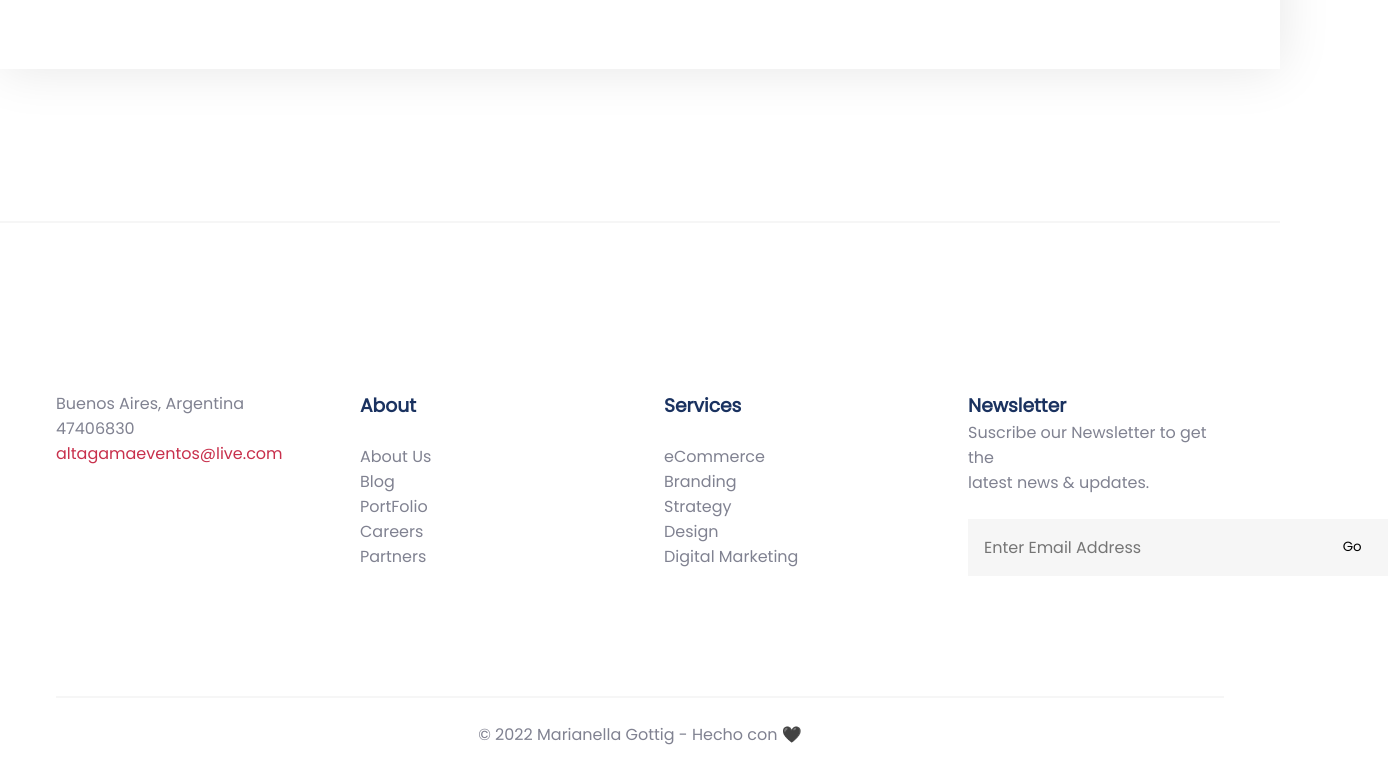
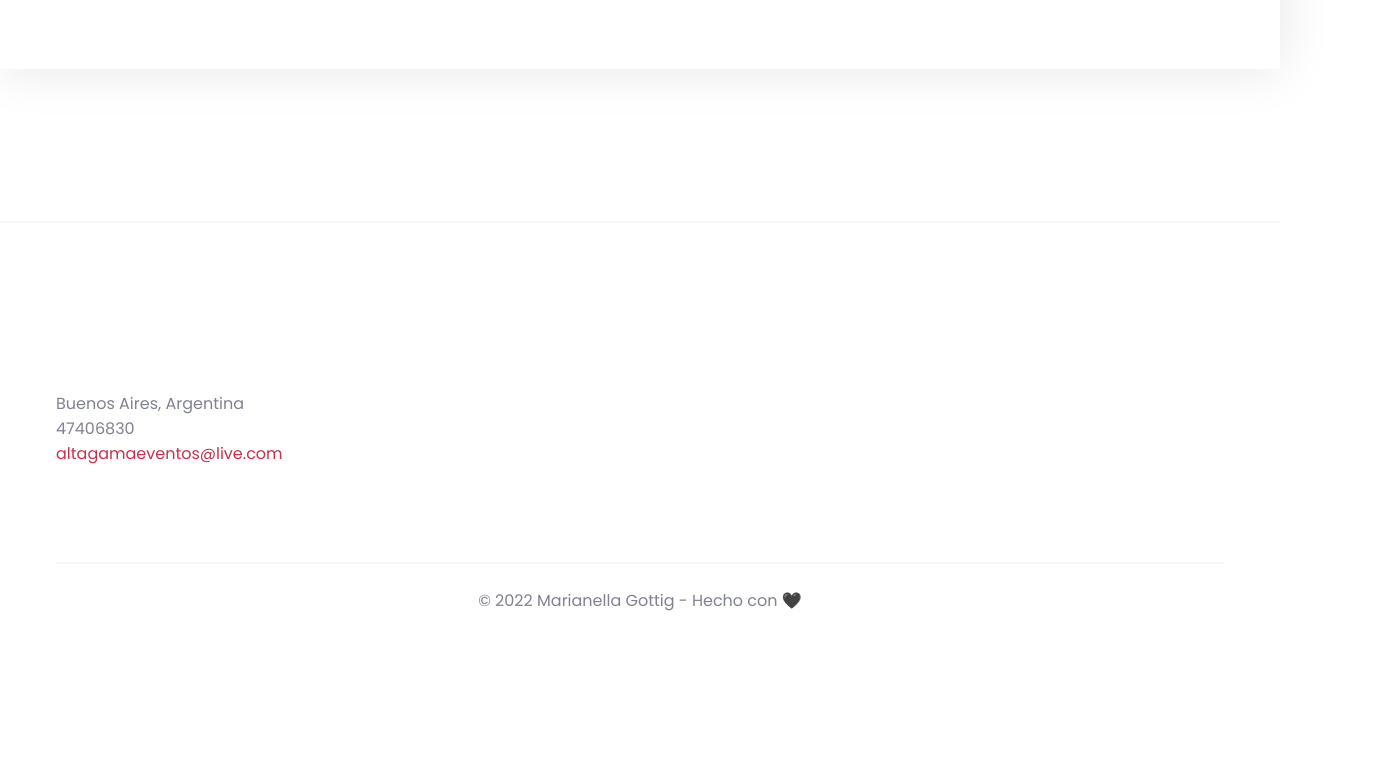
Before and after one commit to marie177/WebAltaGama, a plain HTML site: page index.html in a window 1280 px wide. Shown: the part 5838-6621 px from the top of the page, 1388 px wide, since content can reach past the window. After the commit the page ends 6547 px from the top, so only its background shows below. Drawn offline with nearby package versions, Linux system fonts and the light colour scheme.

Commit message:
comento footer - pendiente de modificacion

```diff
--- a/index.html
+++ b/index.html
@@ -532,7 +532,7 @@
                 </div>
 
                 <div class="text-gray text-center md-text-left">
-                    <h3 class="text-dark"> About </h3>
+                    <!-- <h3 class="text-dark"> About </h3>
 
                     <div class="py-5">
                         <a href="#" class="d-block">
@@ -554,11 +554,11 @@
                         <a href="#" class="d-block">
                             <span class="text-gray">Partners</span>
                         </a>
-                    </div>
+                    </div> -->
                 </div>
 
                 <div class="text-gray text-center md-text-left">
-                    <h3 class="text-dark"> Services </h3>
+                    <!-- <h3 class="text-dark"> Services </h3>
 
                     <div class="py-5">
                         <a href="#" class="d-block">
@@ -580,11 +580,11 @@
                         <a href="#" class="d-block">
                             <span class="text-gray">Digital Marketing</span>
                         </a>
-                    </div>
+                    </div> -->
                 </div>
 
                 <div class="text-gray text-center md-text-left">
-                    <h3 class="text-dark">
+                    <!-- <h3 class="text-dark">
                         Newsletter
                     </h3>
 
@@ -596,7 +596,7 @@
                     <div class="flex py-5">
                         <input type="text" class="subscribe-text" placeholder="Enter Email Address">
                         <button class="btn btn-go">Go</button>
-                    </div>
+                    </div> -->
                 </div>
             </div>
 
```
